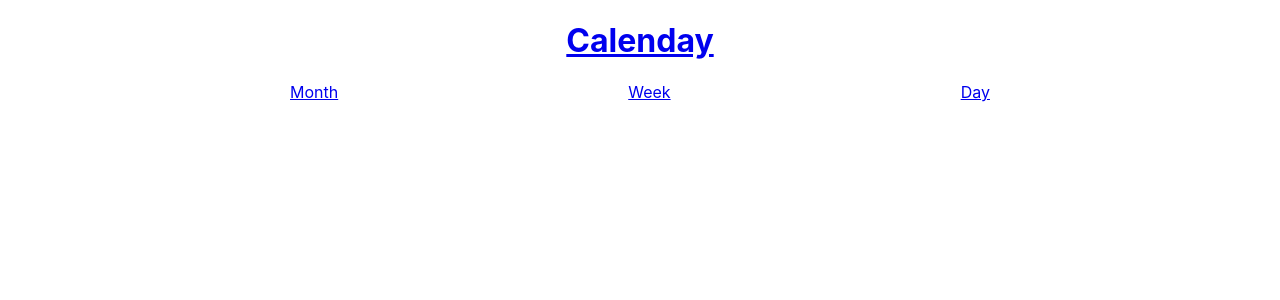
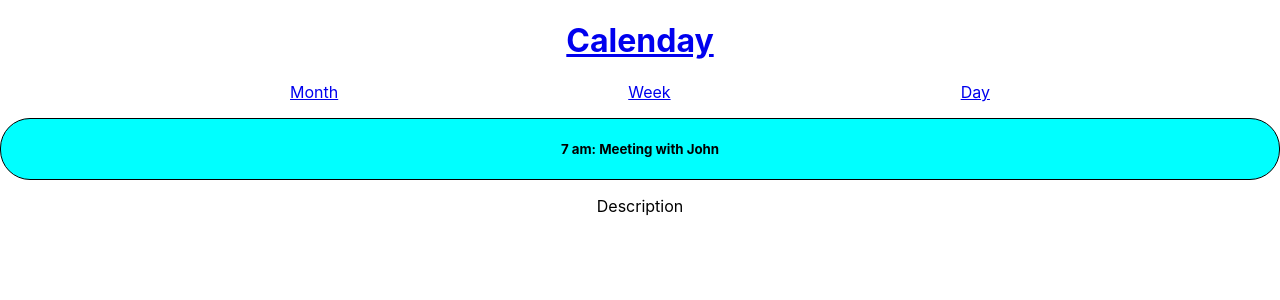
Before and after one commit to kdbromley/calenday-client, a React (Create React App) app: page /event-page in a window 1280 px wide. Shown: the top 300 px of the page. Built offline with nearby package versions, Linux system fonts and the light colour scheme.

Commit message:
EventPage route

```diff
--- a/src/App.js
+++ b/src/App.js
@@ -7,6 +7,7 @@ import TodaySchedule from './TodaySchedule/TodaySchedule'
 import Day from './Day/Day';
 import Week from './Week/Week';
 import './App.css';
+import EventPage from './EventPage/EventPage';
 
 
 class App extends React.Component {
@@ -33,6 +34,10 @@ class App extends React.Component {
         <Route
          path='/EventForm'
         />
+        <Route
+         path='/event-page'
+         component={EventPage}
+        />
       </>
     )
   }
--- a/src/EventPage/EventPage.js
+++ b/src/EventPage/EventPage.js
@@ -0,0 +1,13 @@
+import { Component } from "react";
+import EventCard from "../EventCard/EventCard";
+
+export default class EventPage extends Component {
+    render() {
+        return(
+            <div>
+                <EventCard />
+                <p>Description</p>
+            </div>
+        )
+    }
+}
```
